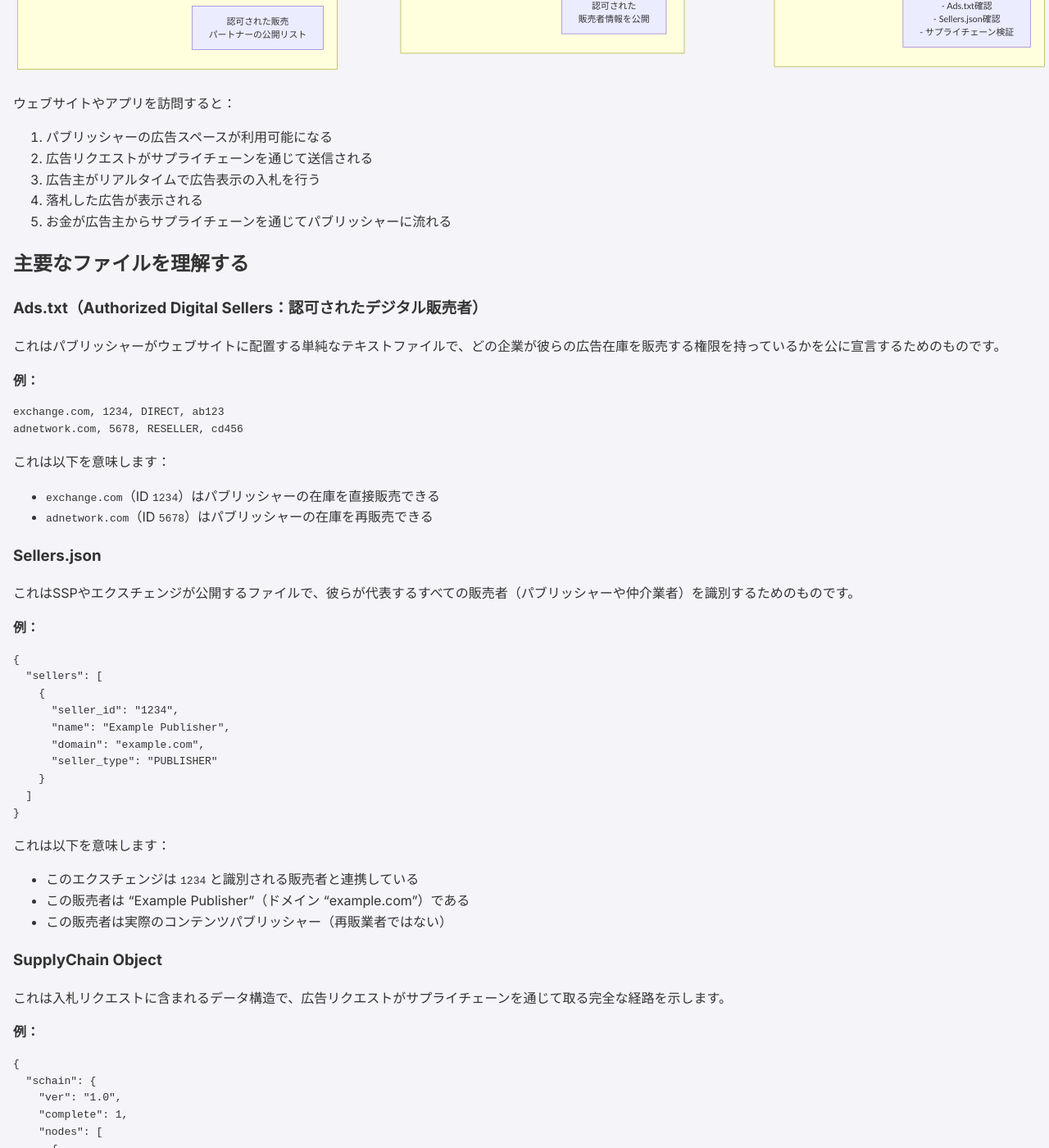
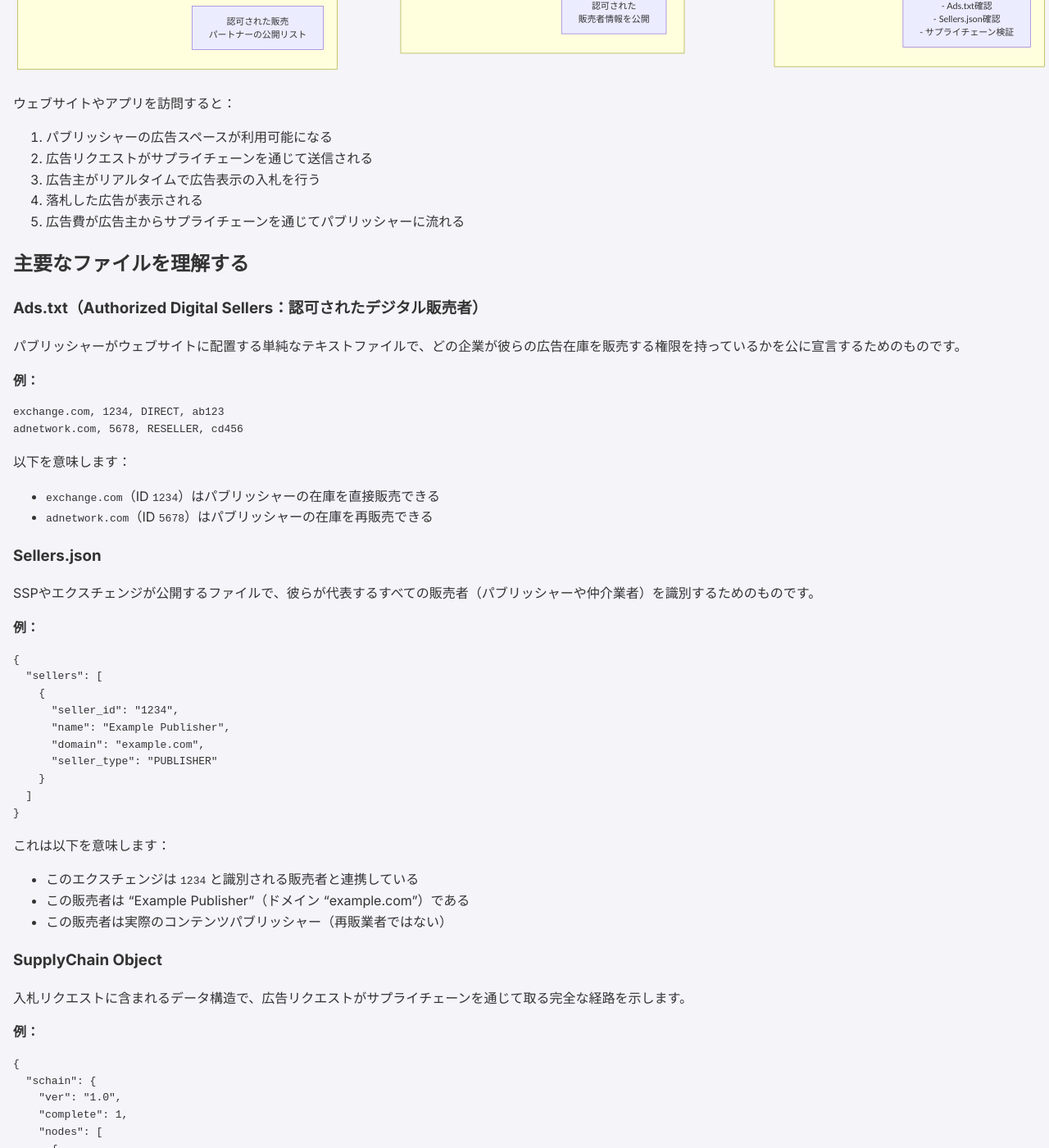
Before and after one commit to miyaichi/adstxt-Inspector, a Jekyll site: the page built from docs/ja/schain-guide.md, in a window 1280 px wide and 1400 px high, scrolled down 1394 px. Shown: the whole window at 82% size. Built offline with Jekyll 4.4.1, drawn with Linux system fonts in a browser that asks for light colours; some of the changed text lies outside the part shown.

Commit message:
docs: schain-guide の表現を改善し、広告費に関する表記を統一

````diff
--- a/docs/ja/schain-guide.md
+++ b/docs/ja/schain-guide.md
@@ -27,7 +27,7 @@
 
 ### なぜこれが重要なのか？
 
-1. **透明性**：広告主が自分のお金がどこに行くのかを正確に知れる
+1. **透明性**：広告主が自分の広告費がどこに行くのかを正確に知れる
 2. **不正防止**：悪意のある業者が偽の、または無許可の広告スペースを販売することを困難にする
 3. **品質管理**：正当な広告在庫ソースの検証を可能にする
 4. **効率性**：不必要な仲介業者を特定し排除するのに役立つ
@@ -50,7 +50,7 @@
    - 多くのパブリッシャーにわたって自動的に広告インプレッションを購入
    - 例：The Trade Desk、Google DV360、Amazon DSP
 
-### 彼らはどのように協力するか
+### どのように協力するか
 
 <pre class="mermaid">
 flowchart LR
@@ -78,13 +78,13 @@
 2. 広告リクエストがサプライチェーンを通じて送信される
 3. 広告主がリアルタイムで広告表示の入札を行う
 4. 落札した広告が表示される
-5. お金が広告主からサプライチェーンを通じてパブリッシャーに流れる
+5. 広告費が広告主からサプライチェーンを通じてパブリッシャーに流れる
 
 ## 主要なファイルを理解する
 
 ### Ads.txt（Authorized Digital Sellers：認可されたデジタル販売者）
 
-これはパブリッシャーがウェブサイトに配置する単純なテキストファイルで、どの企業が彼らの広告在庫を販売する権限を持っているかを公に宣言するためのものです。
+パブリッシャーがウェブサイトに配置する単純なテキストファイルで、どの企業が彼らの広告在庫を販売する権限を持っているかを公に宣言するためのものです。
 
 **例：**
 ```
@@ -92,13 +92,13 @@
 adnetwork.com, 5678, RESELLER, cd456
 ```
 
-これは以下を意味します：
+以下を意味します：
 - `exchange.com`（ID `1234`）はパブリッシャーの在庫を直接販売できる
 - `adnetwork.com`（ID `5678`）はパブリッシャーの在庫を再販売できる
 
 ### Sellers.json
 
-これはSSPやエクスチェンジが公開するファイルで、彼らが代表するすべての販売者（パブリッシャーや仲介業者）を識別するためのものです。
+SSPやエクスチェンジが公開するファイルで、彼らが代表するすべての販売者（パブリッシャーや仲介業者）を識別するためのものです。
 
 **例：**
 ```json
@@ -121,7 +121,7 @@
 
 ### SupplyChain Object
 
-これは入札リクエストに含まれるデータ構造で、広告リクエストがサプライチェーンを通じて取る完全な経路を示します。
+入札リクエストに含まれるデータ構造で、広告リクエストがサプライチェーンを通じて取る完全な経路を示します。
 
 **例：**
 ```json
@@ -145,7 +145,7 @@
 }
 ```
 
-これは以下を意味します：
+以下を意味します：
 - 広告リクエストは `publisher-exchange.com`（販売者ID `1234`）から始まった
 - その後 `dsp-partner.com`（販売者ID `5678`）を通過した
 - チェーンは完全（情報の欠落なし）
@@ -185,10 +185,10 @@
 
 ## 透明なサプライチェーンの利点
 
-デジタル広告エコシステムのすべての参加者にとって：
+デジタル広告エコシステムのすべての参加者にとっての利点：
 
 1. **不正の削減**：未許可の当事者が偽の在庫を販売することを困難にする
-2. **より良いROI**：広告主は自分のお金がどこに行くのかを知れる
+2. **より良いROI**：広告主は自分の広告費がどこに行くのかを知れる
 3. **信頼**：より信頼性の高いエコシステムを作り出す
 4. **効率性**：不必要な仲介業者を特定し排除できる
 5. **コンプライアンス**：透明性に関する業界標準の向上に対応する
````
